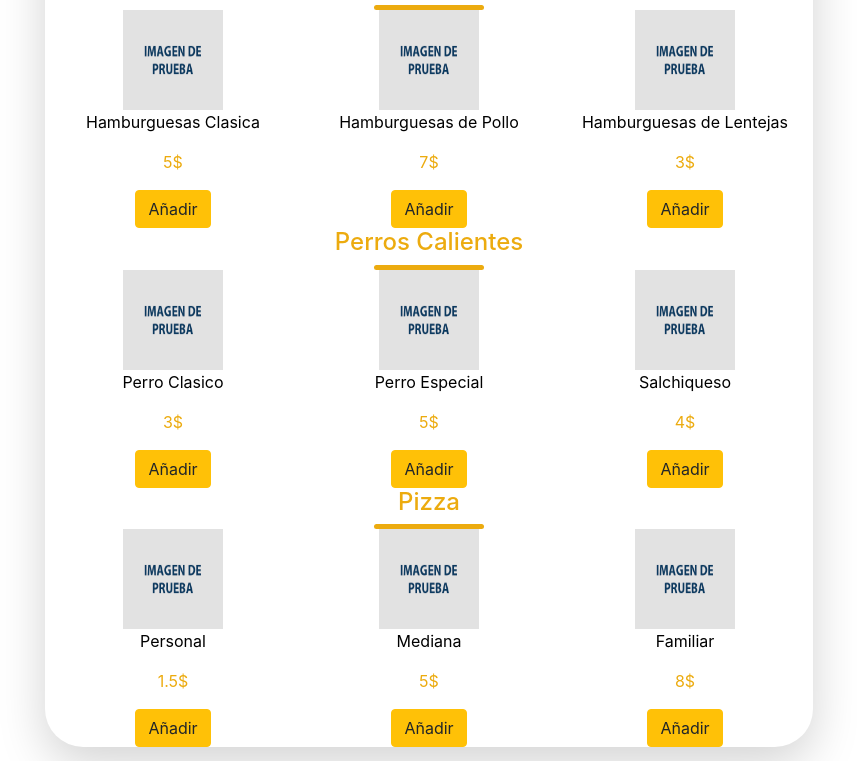
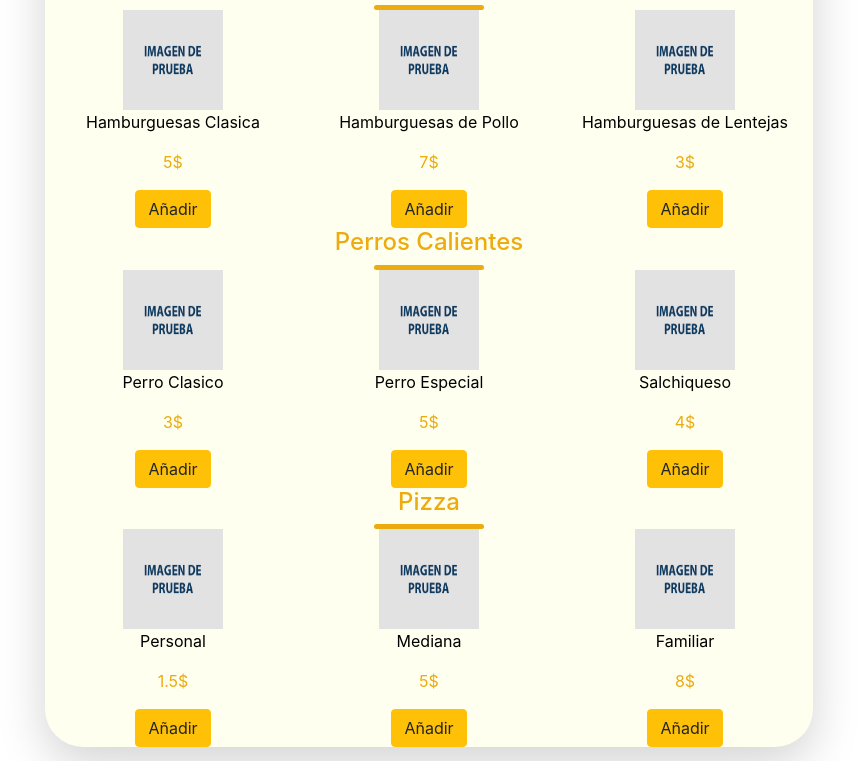
Before and after one commit to juansn16/Menu-main, a plain HTML site: page index.html in a window 1280 px wide. Shown: the part 143-904 px from the top of the page, without its empty margins (211-1068 px from the left). Drawn offline with nearby package versions, Linux system fonts and the light colour scheme.

Commit message:
modified:   estilo.css

```diff
--- a/estilo.css
+++ b/estilo.css
@@ -1,5 +1,5 @@
 .carta {
-    background-color: #ffffff;
+    background-color: #ffffef;
     border-radius: 38px;
     width: 60%;
     margin: 0 auto;
```
